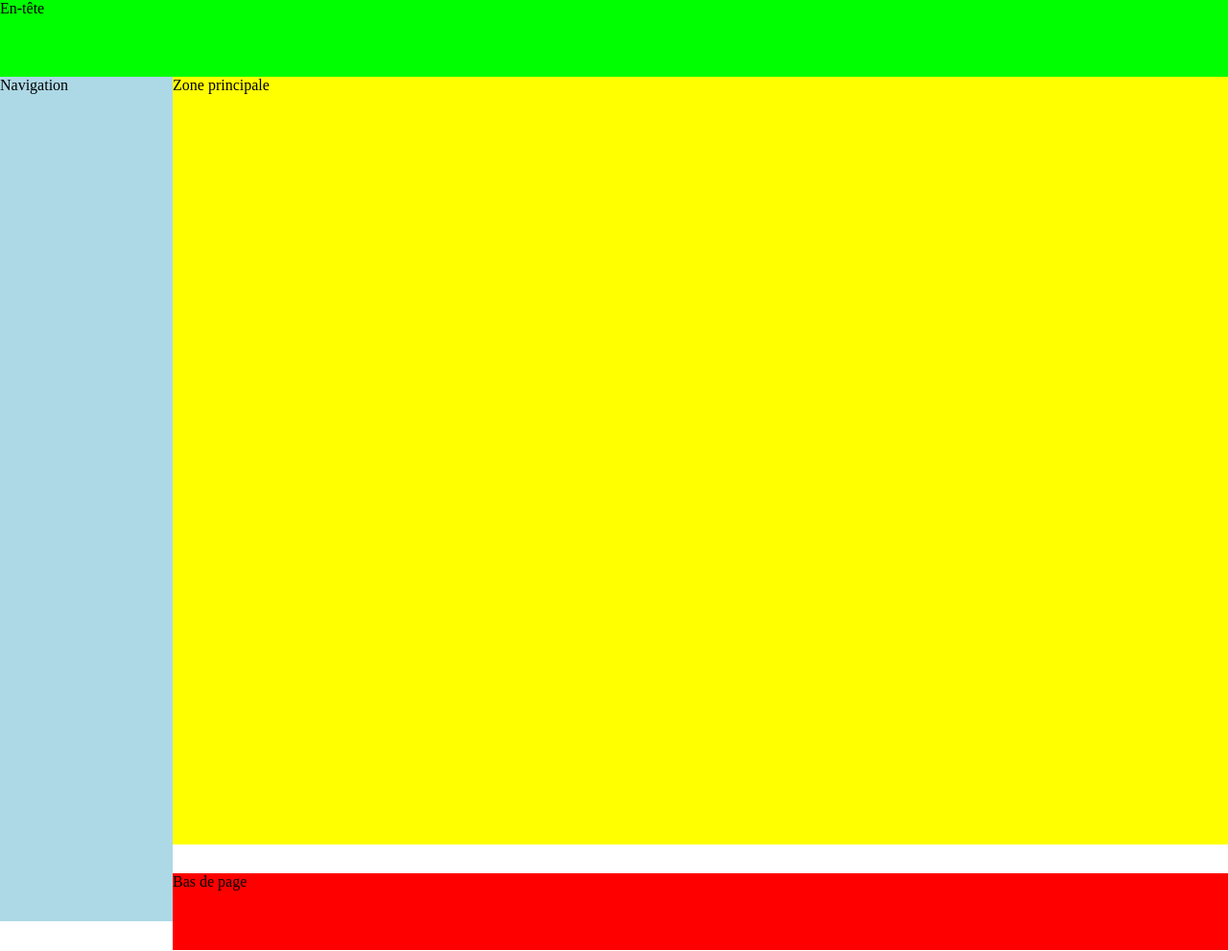
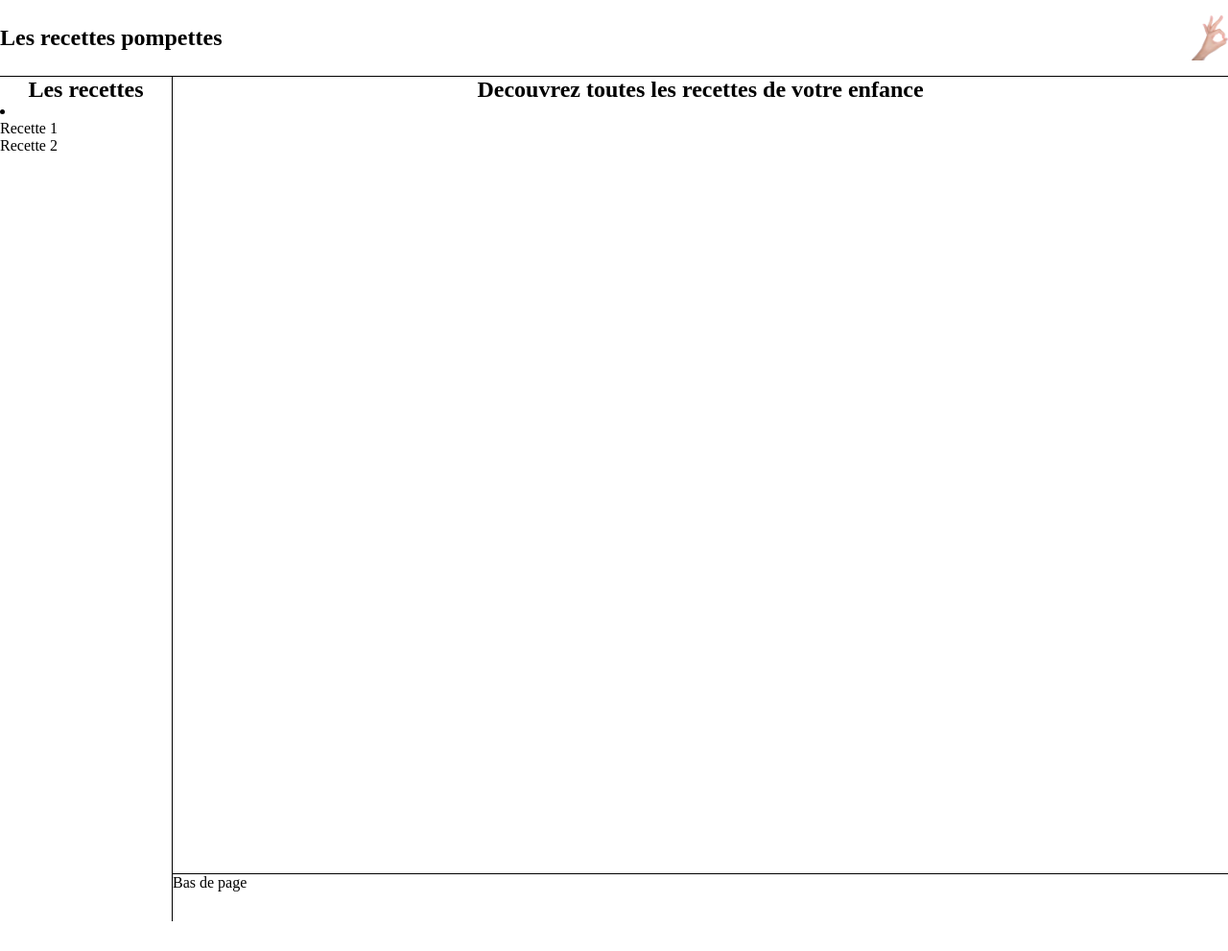
Before and after one commit to loxyg/devops_recettes, a plain HTML site: page index.html in a window 1280 px wide. Shown: the whole page at 96% size. Drawn offline with Linux system fonts and the light colour scheme.

Commit message:
css modifs

```diff
--- a/css/style.css
+++ b/css/style.css
@@ -11,25 +11,39 @@
 }
 
 header {
-    background-color: lime;
     grid-area: head;
+    border-bottom: 1px black solid;
+}
 
+.header {
+    display: flex;
+    flex-flow: row wrap;
+    justify-content: space-between;
+    align-items: center;
+}
+
+.header img {
+    width: 3%;
 }
 
 nav {
-    background-color: lightblue;
     grid-area: nav;
     height: 110vh;
+    border-right: 1px black solid;
 }
 
 main {
-    background-color: yellow;
     grid-area: main;
     height: 100vh;
 }
 
 footer {
-    background-color: red;
     grid-column: foot;
     height: 10vh;
+    border-top: 1px black solid;
 }
+
+h2 {
+    text-align: center;
+    text-transform: bold;
+}
--- a/index.html
+++ b/index.html
@@ -9,9 +9,20 @@
 </head>
 <body>
     <section id="page">
-        <header>En-tête</header>
-        <nav>Navigation</nav>
-        <main>Zone principale</main>
+        <header class="header">
+            <h2> Les recettes pompettes</h2>
+            <img src="img/gotya.png" alt="jvousaibieneu">
+        </header>
+        <nav>
+            <h2> Les recettes</h2>
+            <li>
+                <ul> Recette 1</ul>
+                <ul> Recette 2</ul>
+            </li>
+        </nav>
+        <main>
+            <h2> Decouvrez toutes les recettes de votre enfance</h2>
+        </main>
         <footer>Bas de page</footer>
       </section>
 
```
Also changed, not shown: img/gotya.png (added).
